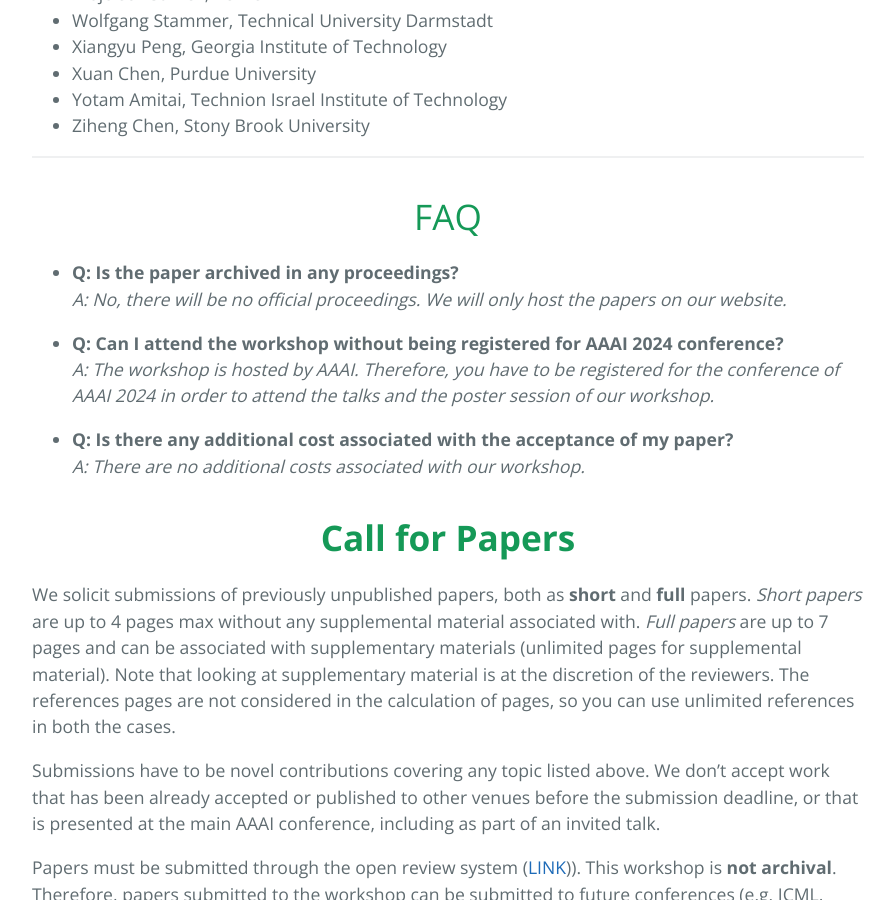
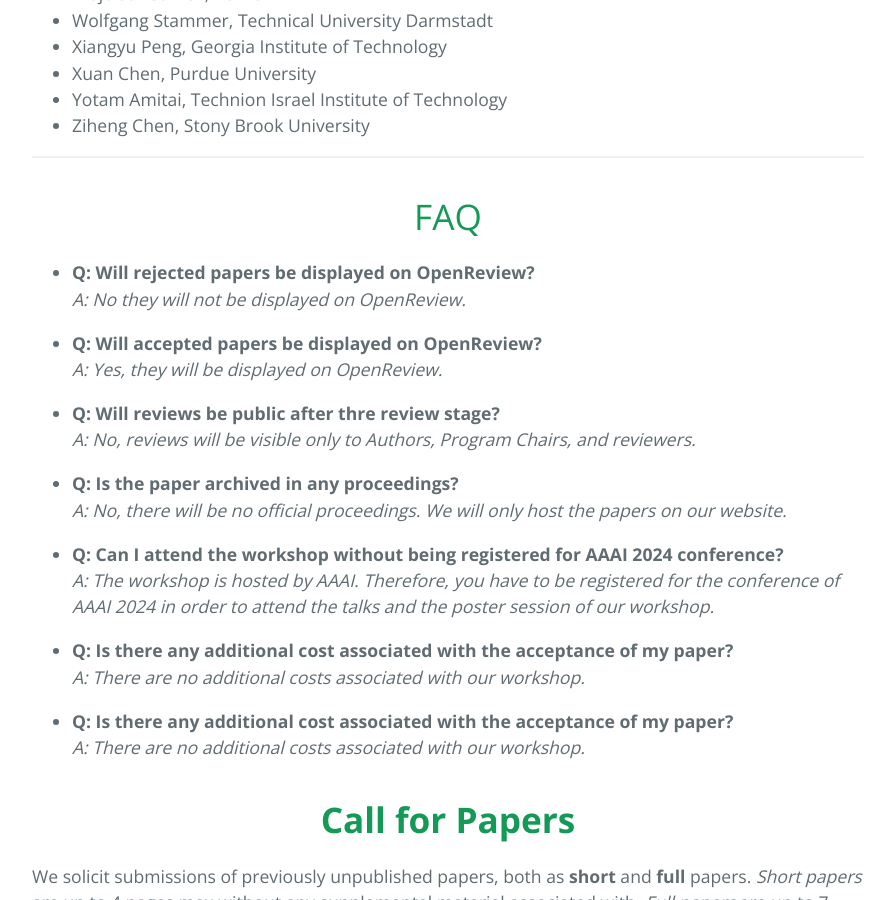
Before and after one commit to XAI4DRL/XAI4DRL.github.io, a Jekyll site: the page built from index.md, in a window 1280 px wide and 900 px high, scrolled down 4244 px. Shown: the whole window, without its empty margins (192-1087 px from the left). Built offline with Jekyll 4.4.1, drawn with Linux system fonts in a browser that asks for light colours.

Commit message:
added faqs about papers and reviews

```diff
--- a/index.md
+++ b/index.md
@@ -242,6 +242,15 @@ Note: XAI methods applied to deep reinforcement learning models will be prefered
 <hr>
 
 # FAQ
+- **Q: Will rejected papers be displayed on OpenReview?** <br>
+*A: No they will not be displayed on OpenReview.*
+
+- **Q: Will accepted papers be displayed on OpenReview?** <br>
+*A: Yes, they will be displayed on OpenReview.*
+
+- **Q: Will reviews be public after thre review stage?** <br>
+*A: No, reviews will be visible only to Authors, Program Chairs, and reviewers.*
+
 - **Q: Is the paper archived in any proceedings?** <br>
   *A: No, there will be no official proceedings. We will only host the papers on our website.*
 
@@ -251,7 +260,8 @@ Note: XAI methods applied to deep reinforcement learning models will be prefered
 - **Q: Is there any additional cost associated with the acceptance of my paper?** <br>
 *A: There are no additional costs associated with our workshop.*
 
-
+- **Q: Is there any additional cost associated with the acceptance of my paper?** <br>
+*A: There are no additional costs associated with our workshop.*
 
 
 
```
